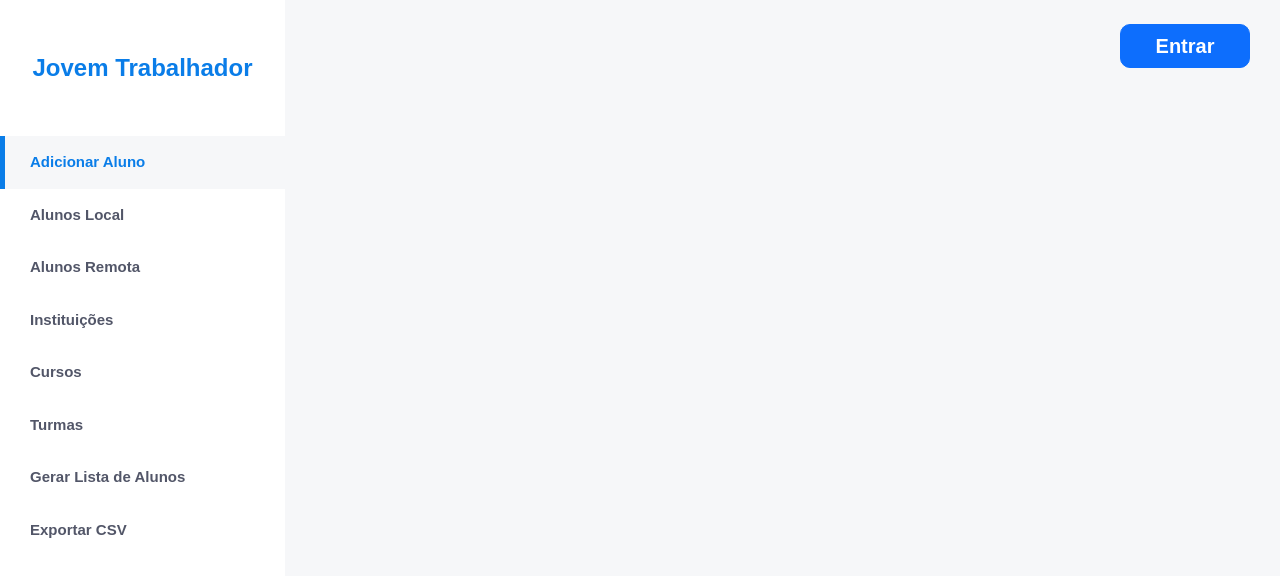
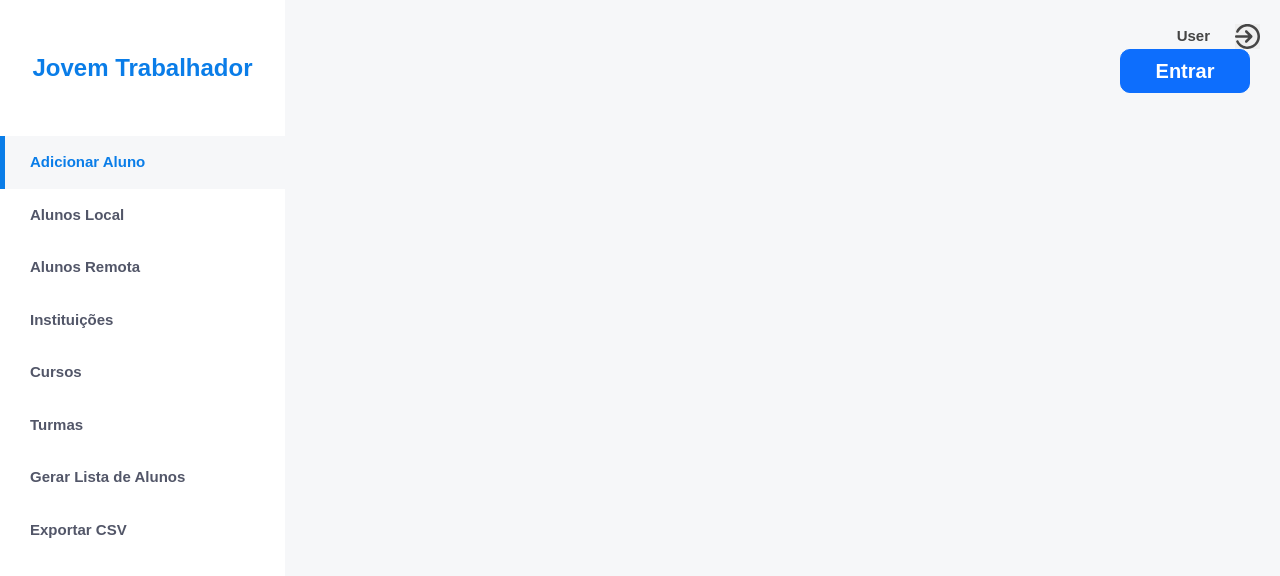
Before and after one commit to Kaua032/Jovem_Trabalhador_Front_End, a React (Vite) app: page / in a window 1280 px wide. Shown: the top 576 px of the page. Built offline with nearby package versions, Linux system fonts and the light colour scheme.

Commit message:
fix: "Removed modal and related components from Home page; added Header component"

```diff
--- /dev/null
+++ b/src/components/Header/Header.jsx
@@ -0,0 +1,81 @@
+import { Button, Modal } from "react-bootstrap";
+import { HeaderDiv, LogOut } from "./HeaderStyled";
+import InputComponent from "../Input/InputComponent";
+import SubmitButton from "../SubmitButton/SubmitButton";
+import NavModalButton from "../NavModalButton/NavModalButton";
+import { useState } from "react";
+
+export default function Header() {
+  const [show, setShow] = useState(false);
+
+  const handleClose = () => setShow(false);
+  const handleShow = () => setShow(true);
+
+  const [dilpayLoginNavButton, setDisplayLoginNavButton] = useState("flex");
+  const [dilpayRegisterNavButton, setDisplayRegisterNavButton] =
+    useState("none");
+
+  function changeModal(id) {
+    console.log(id);
+    if (id === "loginForm") {
+      setDisplayLoginNavButton("none");
+      document.getElementById("loginForm").style.display = "none";
+
+      document.getElementById("modalTitle").innerHTML = "Cadastrar";
+
+      setDisplayRegisterNavButton("flex");
+      document.getElementById("registerForm").style.display = "flex";
+    } else if (id === "registerForm") {
+      setDisplayLoginNavButton("flex");
+      document.getElementById("loginForm").style.display = "flex";
+
+      document.getElementById("modalTitle").innerHTML = "Entrar";
+
+      setDisplayRegisterNavButton("none");
+      document.getElementById("registerForm").style.display = "none";
+    }
+  }
+
+  return (
+    <HeaderDiv>
+      <LogOut>
+        <p>User</p>
+        <button id="buttonLogOut">
+        </button>
+      </LogOut>
+      <Button id="loginButton" variant="primary" onClick={handleShow}>
+        Entrar
+      </Button>
+      <Modal show={show} onHide={handleClose}>
+        <Modal.Header closeButton>
+          <Modal.Title id="modalTitle">Entrar</Modal.Title>
+        </Modal.Header>
+        <div id="formArea">
+          <form id="loginForm">
+            <InputComponent type="text" title="Email:" width="100%" />
+            <InputComponent type="password" title="Senha:" width="100%" />
+            <SubmitButton title="Entrar" width="100%" />
+          </form>
+          <NavModalButton
+            display={dilpayLoginNavButton}
+            idModalButton="loginForm"
+            changeModal={changeModal}
+            text="Não possui uma conta? Clique aqui."
+          />
+          <form id="registerForm">
+            <InputComponent type="text" title="Nome:" width="100%" />
+            <InputComponent type="text" title="Email:" width="100%" />
+            <InputComponent type="password" title="Senha:" width="100%" />
+            <SubmitButton title="Cadastrar-se" width="100%" />
+          </form>
+          <NavModalButton
+            display={dilpayRegisterNavButton}
+            idModalButton="registerForm"
+            changeModal={changeModal}
+            text="Já possui uma conta? Clique aqui."
+          />
+        </div>
+      </Modal>
+    </HeaderDiv>
+  );
+}
--- /dev/null
+++ b/src/components/Header/HeaderStyled.jsx
@@ -0,0 +1,41 @@
+import styled from "styled-components";
+
+export const HeaderDiv = styled.div`
+  display: flex;
+  flex-direction: column;
+  align-items: end;
+`;
+export const LogOut = styled.div`
+  margin-right: 20px;
+
+  display: flex;
+  align-items: center;
+  gap: 25px;
+  cursor: pointer;
+
+  p {
+    margin: 0;
+    font-size: 15px;
+    font-weight: 600;
+    color: #454545;
+  }
+  button {
+    border: none;
+  }
+  button {
+    width: 25px;
+    height: 25px;
+    background-image: url("./public/logout.svg");
+    background-repeat: no-repeat;
+    background-position: center;
+  }
+
+  &:hover {
+    button {
+      background-image: url("./public/logoutHover.svg");
+    }
+    p {
+      color: #0a7de8;
+    }
+  }
+`;
--- a/src/pages/Home/Home.jsx
+++ b/src/pages/Home/Home.jsx
@@ -1,77 +1,12 @@
-import { useState } from "react";
 import Navbar from "../../components/Navbar/Navbar";
-import { Button, Modal } from "react-bootstrap";
 import { MainHome } from "./HomeStyled";
-import InputComponent from "../../components/Input/InputComponent";
-import SubmitButton from "../../components/SubmitButton/SubmitButton";
-import NavModalButton from "../../components/NavModalButton/NavModalButton";
+import Header from "../../components/Header/Header";
 
 export default function Home() {
-  const [show, setShow] = useState(false);
-  const [dilpayLoginNavButton, setDisplayLoginNavButton] = useState("flex")
-  const [dilpayRegisterNavButton, setDisplayRegisterNavButton] = useState("none")
-
-  const handleClose = () => setShow(false);
-  const handleShow = () => setShow(true);
-
-  function changeModal(id) {
-    console.log(id)
-    if(id === "loginForm"){
-      setDisplayLoginNavButton("none")
-      document.getElementById("loginForm").style.display = "none"
-
-      document.getElementById("modalTitle").innerHTML = "Cadastrar"
-
-      setDisplayRegisterNavButton("flex")
-      document.getElementById("registerForm").style.display = "flex"
-    }
-    else if (id === "registerForm"){
-      setDisplayLoginNavButton("flex")
-      document.getElementById("loginForm").style.display = "flex"
-
-      document.getElementById("modalTitle").innerHTML = "Entrar"
-
-      setDisplayRegisterNavButton("none")
-      document.getElementById("registerForm").style.display = "none"
-    }
-  }
-
   return (
     <MainHome>
       <Navbar p1={1} />;
-      <Button id="loginButton" variant="primary" onClick={handleShow}>
-        Entrar
-      </Button>
-      <Modal show={show} onHide={handleClose}>
-        <Modal.Header closeButton>
-          <Modal.Title id="modalTitle">Entrar</Modal.Title>
-        </Modal.Header>
-        <div id="formArea">
-          <form id="loginForm">
-            <InputComponent type="text" title="Email:" width="100%" />
-            <InputComponent type="password" title="Senha:" width="100%" />
-            <SubmitButton title="Entrar" width="100%" />
-          </form>
-          <NavModalButton
-            display={dilpayLoginNavButton}
-            idModalButton="loginForm"
-            changeModal={changeModal}
-            text="Não possui uma conta? Clique aqui."
-          />
-          <form id="registerForm">
-            <InputComponent type="text" title="Nome:" width="100%" />
-            <InputComponent type="text" title="Email:" width="100%" />
-            <InputComponent type="password" title="Senha:" width="100%" />
-            <SubmitButton title="Cadastrar-se" width="100%" />
-          </form>
-          <NavModalButton
-            display={dilpayRegisterNavButton}
-            idModalButton="registerForm"
-            changeModal={changeModal}
-            text="Já possui uma conta? Clique aqui."
-          />
-        </div>
-      </Modal>
+      <Header />
     </MainHome>
   );
 }
```
Also changed, not shown: public/logout.svg (added), public/logoutHover.svg (added).
